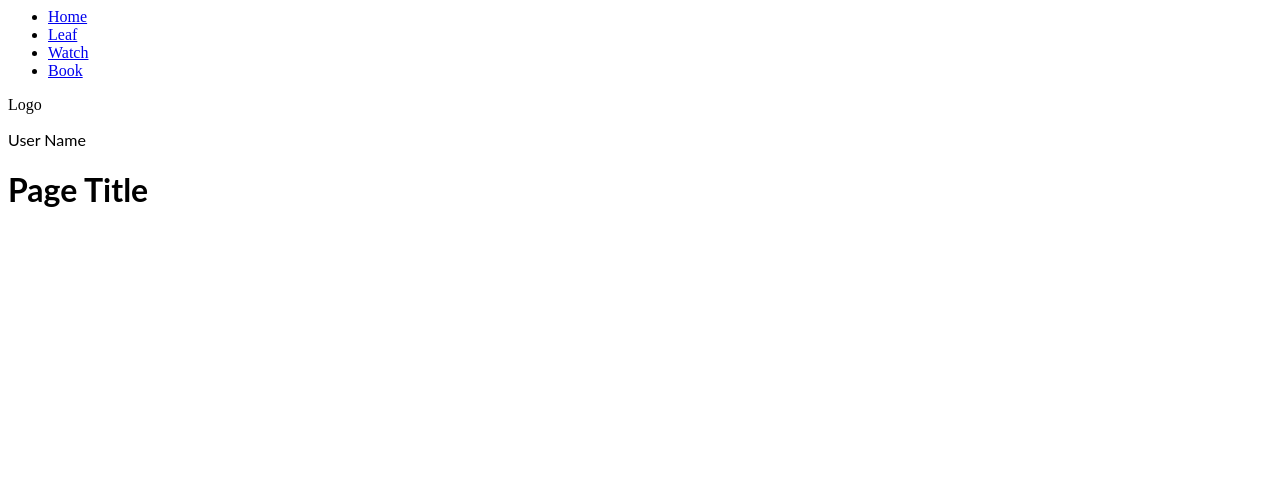
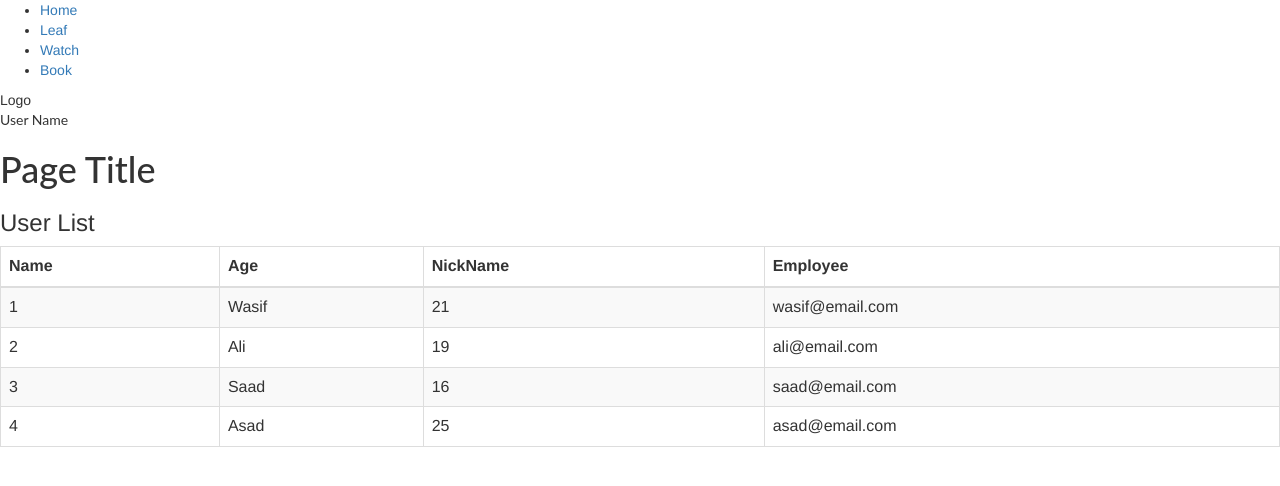
Before and after one commit to riteshbabu/admin-panel-app-v5bpxj, a React app: page / in a window 1280 px wide. Built offline with nearby package versions, Linux system fonts and the light colour scheme.

Commit message:
UserList Component Created

```diff
--- a/components/Body.jsx
+++ b/components/Body.jsx
@@ -1,8 +1,11 @@
 import React from 'react';
+import UserList from './UserList';
 
 const Body = () => (
     <div className="Body">
         <h1> Page Title </h1>
+         <UserList/>
+
     </div>
 )
 
--- /dev/null
+++ b/components/UserList.jsx
@@ -0,0 +1,57 @@
+import React, {Component} from 'react';
+import {Table} from 'react-bootstrap';
+
+class UserList extends Component {
+
+   constructor(props) {
+      super(props) //since we are extending class Table so we have to use super in order to override Component class constructor
+      this.state = { //state is by default an object
+         students: [
+            { id: 1, name: 'Wasif', age: 21, email: 'wasif@email.com' },
+            { id: 2, name: 'Ali', age: 19, email: 'ali@email.com' },
+            { id: 3, name: 'Saad', age: 16, email: 'saad@email.com' },
+            { id: 4, name: 'Asad', age: 25, email: 'asad@email.com' }
+         ]
+      }
+   }
+
+    renderTableData() {
+      return this.state.students.map((student, index) => {
+         const { id, name, age, email } = student //destructuring
+         return (
+            <tr key={id}>
+               <td>{id}</td>
+               <td>{name}</td>
+               <td>{age}</td>
+               <td>{email}</td>
+            </tr>
+         )
+      })
+   }
+
+
+  render() {
+    return (
+    <div>
+
+     <h3 id='title'>User List</h3>
+            <Table striped bordered hover id='students'>
+            <thead>
+              <tr>
+                <th>Name</th>
+                <th>Age</th>
+                <th>NickName</th>
+                <th>Employee</th>
+              </tr>
+            </thead>
+               <tbody>
+                  {this.renderTableData()}
+               </tbody>
+            </Table>
+
+    </div>
+    )
+  }
+}
+
+export default UserList;
--- a/index.html
+++ b/index.html
@@ -1 +1,5 @@
+<link rel="stylesheet" href="https://maxcdn.bootstrapcdn.com/bootstrap/3.3.7/css/bootstrap.min.css" integrity="sha384-BVYiiSIFeK1dGmJRAkycuHAHRg32OmUcww7on3RYdg4Va+PmSTsz/K68vbdEjh4u" crossorigin="anonymous">
+
+<!-- Optional theme -->
+<link rel="stylesheet" href="https://maxcdn.bootstrapcdn.com/bootstrap/3.3.7/css/bootstrap-theme.min.css" integrity="sha384-rHyoN1iRsVXV4nD0JutlnGaslCJuC7uwjduW9SVrLvRYooPp2bWYgmgJQIXwl/Sp" crossorigin="anonymous">
 <div id="root"></div>
--- a/package.json
+++ b/package.json
@@ -4,6 +4,7 @@
   "private": true,
   "dependencies": {
     "react": "16.12.0",
+    "react-bootstrap": "^1.0.1",
     "react-dom": "16.12.0",
     "react-router-dom": "^5.1.2"
   },
--- a/pages/home.jsx
+++ b/pages/home.jsx
@@ -3,11 +3,11 @@ import React from 'react';
 
 import Body from '../components/Body';
 
+
 const HomePage = () => (
     <div className='homepage'>
+        <Body/>
 
-
-        <Body/>
     </div>
 )
 
```
